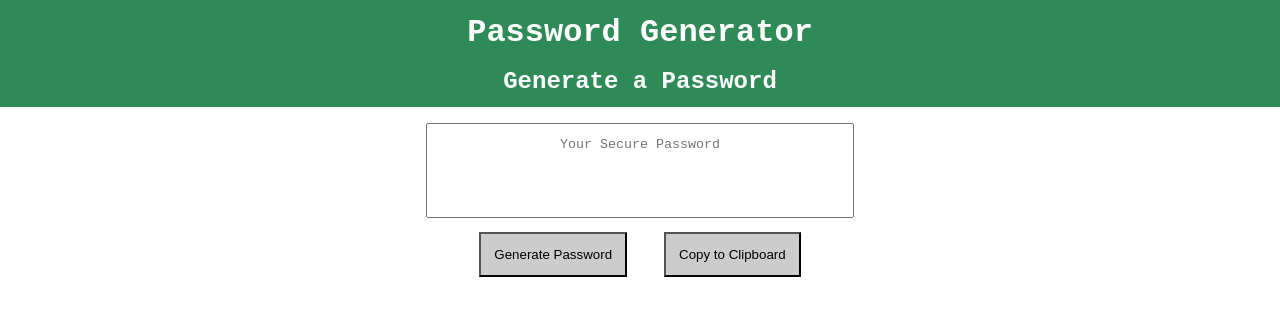
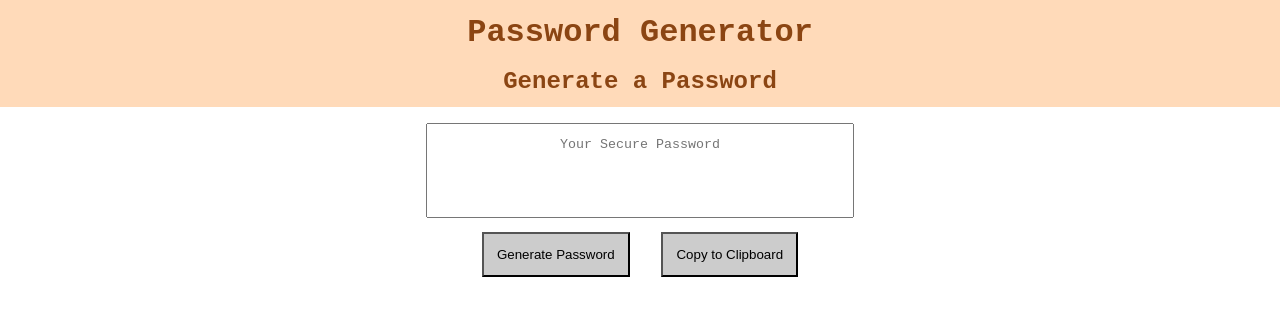
Before and after one commit to christinena-msr/crispy_pw, a plain HTML site: page index.html in a window 1280 px wide. Drawn offline with Linux system fonts and the light colour scheme.

Commit message:
modified css

```diff
--- a/style.css
+++ b/style.css
@@ -5,8 +5,8 @@ body {
 }
 
 .header {
-    background-color: seagreen;
-    color: white;
+    background-color: peachpuff;
+    color: saddlebrown;
     margin-top: 0;
     margin-bottom: 0;
     padding-top: 0.3em;
@@ -14,6 +14,7 @@ body {
 }
 
 .container {
+    font-family: Arial, Helvetica, sans-serif;
     margin: 1em;
 }
 
```
